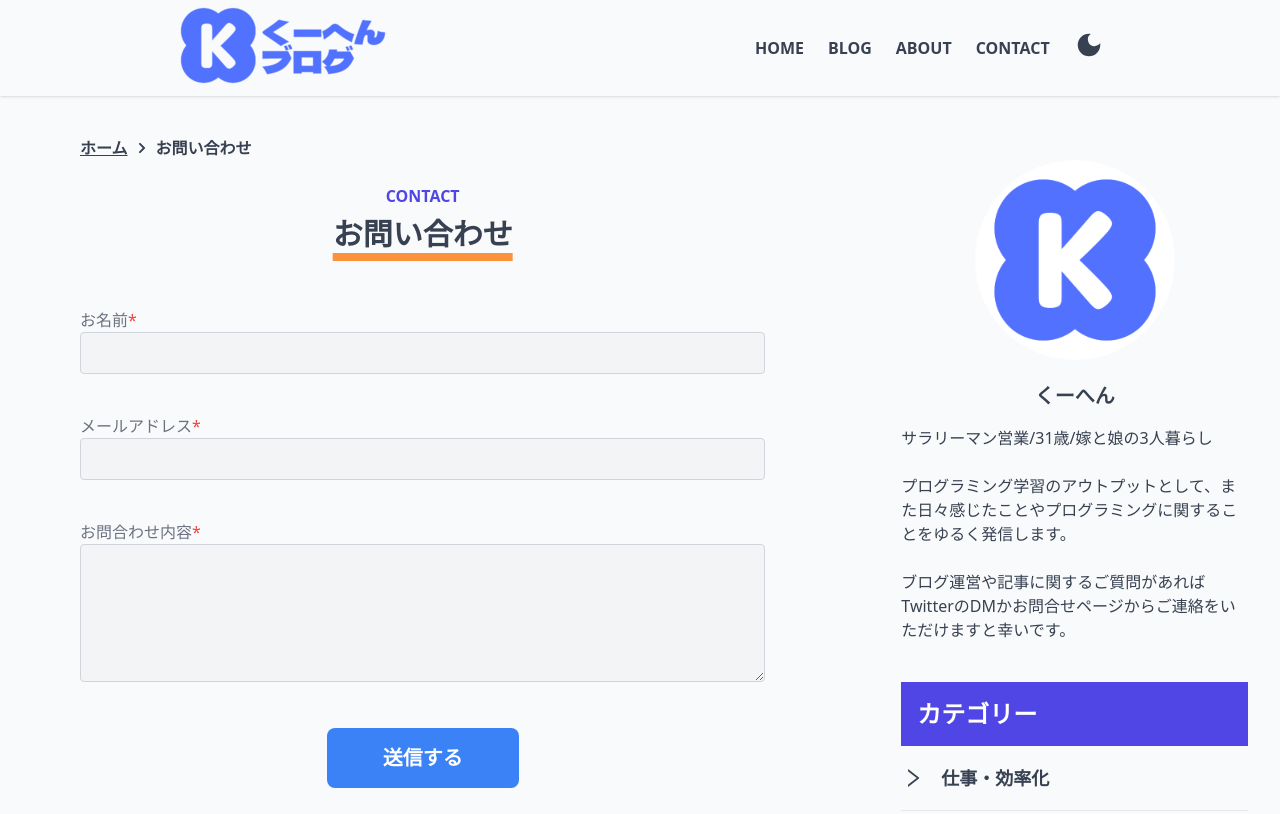
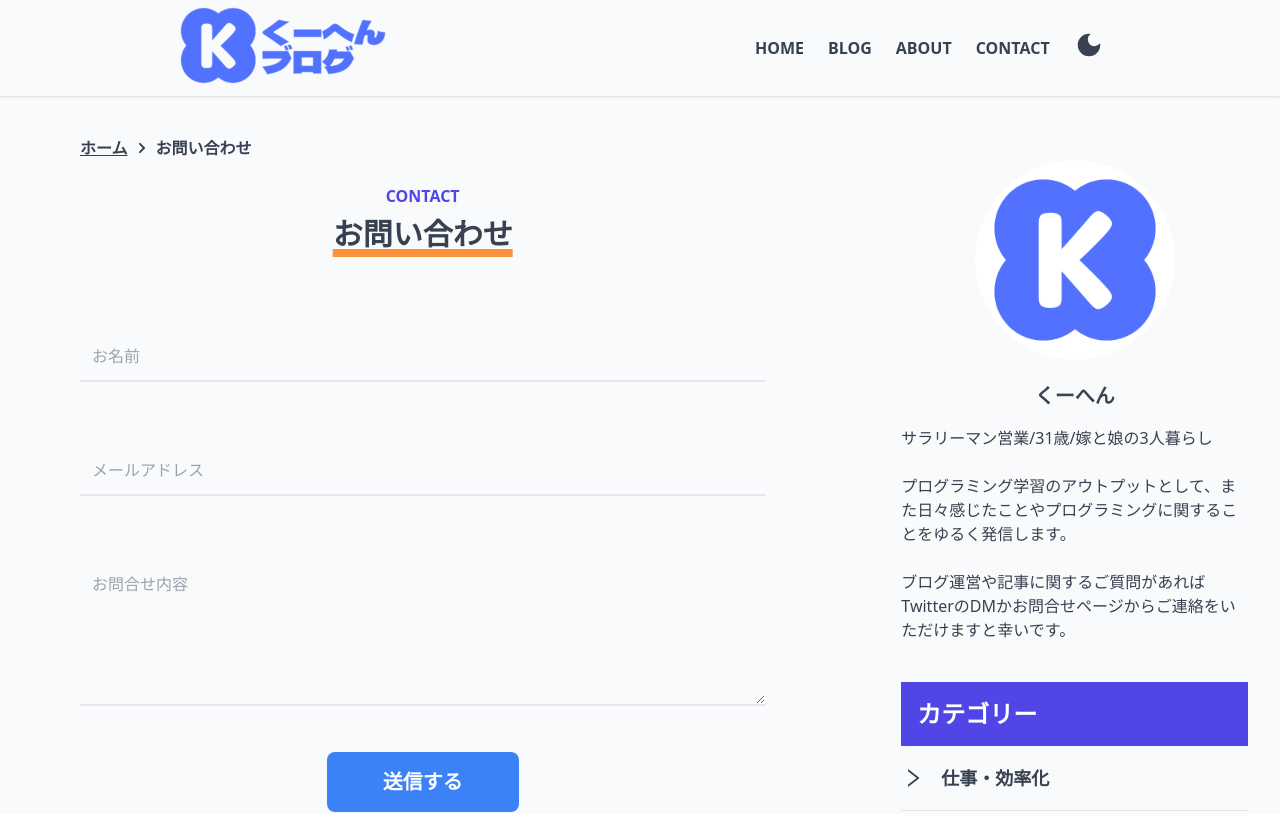
Before and after one commit to knm22mukk/kuchen-blog, a Next.js app: page /contact in a window 1280 px wide. Shown: the top 814 px of the page. Built offline with nearby package versions, Linux system fonts and the light colour scheme.

Commit message:
お問合せフォームの見た目変更しました。

```diff
--- a/src/components/ContactForm.tsx
+++ b/src/components/ContactForm.tsx
@@ -10,6 +10,7 @@ type Inputs = {
 
 export const ContactForm: FC = () => {
   const [buttonText, setButtonText] = useState<string>('送信する');
+  const [buttonDisable, setButtonDisabe] = useState<boolean>(false);
   const {
     register,
     handleSubmit,
@@ -18,6 +19,7 @@ export const ContactForm: FC = () => {
 
   const onSubmit: SubmitHandler<Inputs> = (data) => {
     setButtonText('送信中...');
+    setButtonDisabe(true);
     fetch('/api/sendMail', {
       method: 'POST',
       body: JSON.stringify({
@@ -31,6 +33,7 @@ export const ContactForm: FC = () => {
           router.push('/contact/success');
         } else {
           alert(`送信できませんでした。Error: Status Code ${res.status}`);
+          setButtonDisabe(false);
           setButtonText('再送信する');
         }
       })
@@ -44,40 +47,38 @@ export const ContactForm: FC = () => {
   return (
     <form className='container' onSubmit={handleSubmit(onSubmit)}>
       <div className='my-10'>
-        <label htmlFor='name' className='font-light text-gray-500 dark:text-white'>
-          お名前<span className='text-red-500'>*</span>
-        </label>
         <input
+          placeholder='お名前'
           type='text'
           {...register('name', { required: true })}
-          className='w-full rounded border border-gray-300 bg-gray-100 p-2 text-base outline-none focus:border-indigo-500 focus:bg-white dark:bg-gray-600'
+          className='mt-6 w-full border-b-2 bg-gray-50 p-3 font-medium transition duration-300 focus:border-indigo-500 focus:outline-none dark:bg-gray-600'
         />
-        {errors.name && <div className='text-red-500'>入力が必須の項目です</div>}
+        {errors.name && <div className='text-red-500'>*入力が必須の項目です</div>}
       </div>
       <div className='my-10'>
-        <label htmlFor='email' className='font-light text-gray-500 dark:text-white'>
-          メールアドレス<span className='text-red-500'>*</span>
-        </label>
         <input
+          placeholder='メールアドレス'
           type='text'
           {...register('email', { required: true })}
-          className='w-full rounded border border-gray-300 bg-gray-100 p-2 text-base outline-none focus:border-indigo-500 focus:bg-white dark:bg-gray-600'
+          className='mt-6 w-full border-b-2 bg-gray-50 p-3 font-medium transition duration-300 focus:border-indigo-500 focus:outline-none dark:bg-gray-600'
         />
-        {errors.email && <div className='text-red-500'>入力が必須の項目です</div>}
+        {errors.email && <div className='text-red-500'>*入力が必須の項目です</div>}
       </div>
       <div className='my-10'>
-        <label htmlFor='message' className='font-light text-gray-500 dark:text-white'>
-          お問合わせ内容<span className='text-red-500'>*</span>
-        </label>
         <textarea
+          placeholder='お問合せ内容'
           rows={5}
           {...register('message', { required: true })}
-          className='w-full rounded border border-gray-300 bg-gray-100 p-2 text-base outline-none focus:border-indigo-500 focus:bg-white dark:bg-gray-600'
+          className='mt-6 w-full border-b-2 bg-gray-50 p-3 font-medium transition duration-300 focus:border-indigo-500 focus:outline-none dark:bg-gray-600'
         ></textarea>
-        {errors.message && <div className='text-red-500'>入力が必須の項目です</div>}
+        {errors.message && <div className='text-red-500'>*入力が必須の項目です</div>}
       </div>
       <div className='flex justify-center'>
-        <button type='submit' className='baseButton'>
+        <button
+          disabled={buttonDisable}
+          type='submit'
+          className={`baseButton disabled:cursor-not-allowed disabled:opacity-50`}
+        >
           {buttonText}
         </button>
       </div>
--- a/src/components/SectionHeader.tsx
+++ b/src/components/SectionHeader.tsx
@@ -10,7 +10,7 @@ export const SectionHeader: FC<Props> = ({ subHeading, title }) => {
     <div className='container py-4'>
       <div className='flex flex-col items-center'>
         <p className='mb-2 font-bold text-indigo-600 dark:text-amber-400'>{subHeading}</p>
-        <h2 className='w-full text-center text-3xl font-extrabold underline decoration-orange-400 decoration-8 underline-offset-8'>
+        <h2 className='w-full text-center text-3xl font-extrabold underline decoration-orange-400 decoration-8 underline-offset-4'>
           {title}
         </h2>
       </div>
```
